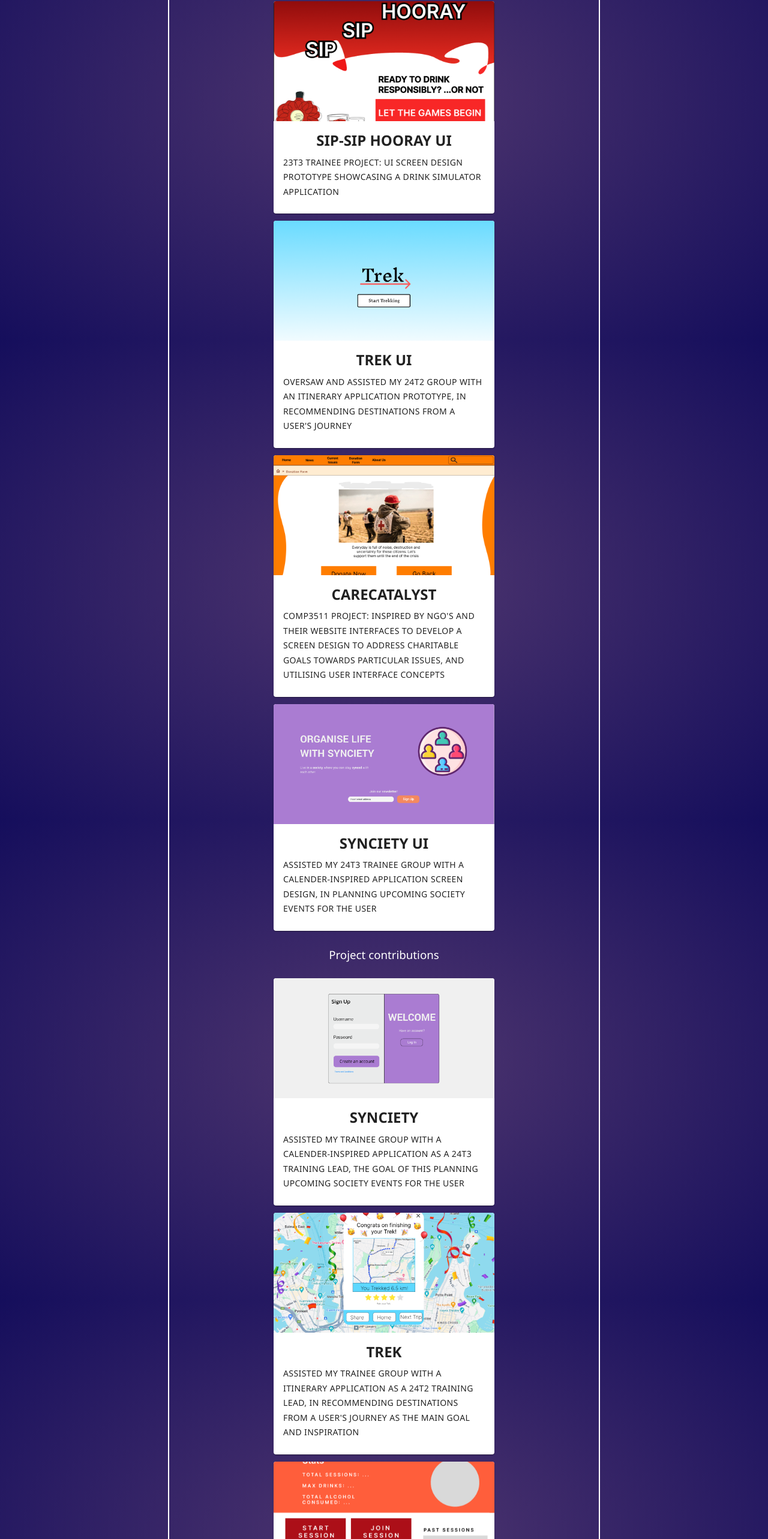
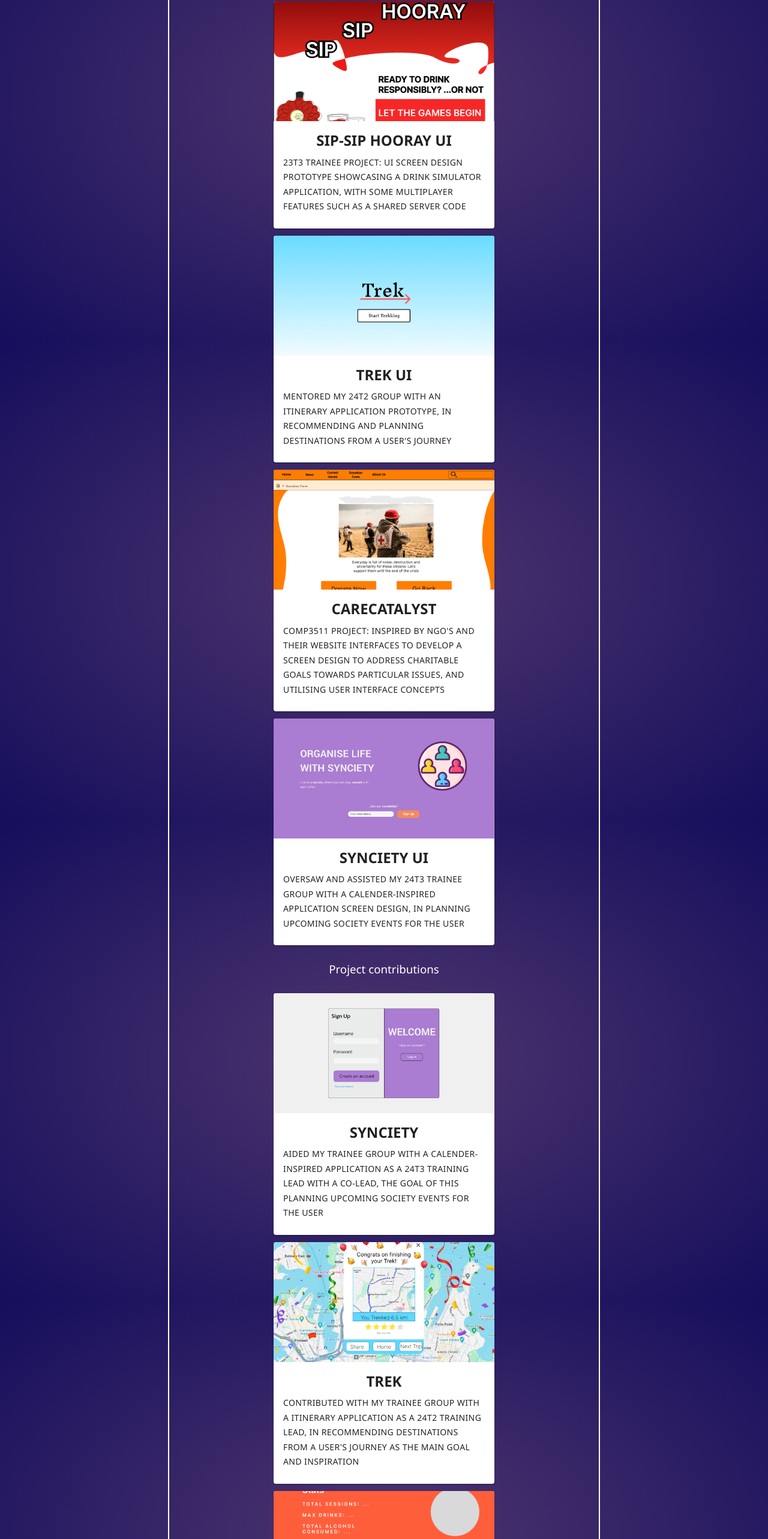
Before and after one commit to NgTaniel/port, a React (Vite) app in the folder portfolio/: page /projects in a window 1280 px wide. Shown: the part 232-2798 px from the top of the page at 60% size. Built offline with nearby package versions, Linux system fonts and the light colour scheme.

Commit message:
updated pages and portfolio content

```diff
--- a/portfolio/pages/Aboutpage.jsx
+++ b/portfolio/pages/Aboutpage.jsx
@@ -61,10 +61,10 @@ const Aboutpage = () => {
         </NoteIcon>
         <p>Hello, I am Nathaniel</p>
         <p>
-          I am a fourth year student at the University of New South Wales (UNSW) undergoing my Bachelor of Computer Science, with an option to potentially take an honours research thesis from the start of next year. As a current and aspiring undergraduate, I tend to explore many areas of computer science and software engineering, where during this exploration I have engaged in application development and user interface design. When developing applications, I learnt how outstanding user interface (UI) is important to appeal to the users and to provide a comfortable user experience (UX) whenever a user visits and interacts with an application to achieve their goals.
+          I am a fourth year student at the University of New South Wales (UNSW) undergoing my Bachelor of Computer Science, with an option to potentially take an honours research thesis from the start of next year. As a current and aspiring undergraduate, I tend to explore many areas of computer science and software engineering, where during this exploration I have engaged in application development and user interface design. When developing applications, I learnt the importance of outstanding user interfaces (UI) in appealing to the users and providing a comfortable user experience (UX) whenever a user visits and interacts with an application to achieve their goals.
         </p>
         <p>
-          Outside of my software development studies, I am an intermediate piano player for leisure, where I completed my Certificate of Performance in November 2022 and continued to explore online piano covers to learn.
+          Outside of my software development studies, I am an intermediate piano player for leisure, where I completed my Certificate of Performance in November 2022 and continue to explore online piano covers to learn.
         </p>
         <Subheading>Interests</Subheading>
         <p>
--- a/portfolio/pages/Contactpage.jsx
+++ b/portfolio/pages/Contactpage.jsx
@@ -16,7 +16,7 @@ const Contactpage = () => {
     margin: '5vh auto',
     padding: '0 3vw',
     color: 'white',
-    lineHeight: 1.6
+    lineHeight: 1.6,
   });
 
   const Backbutton = styled('button')({
--- a/portfolio/pages/Projectpage.jsx
+++ b/portfolio/pages/Projectpage.jsx
@@ -93,7 +93,7 @@ const Projectpage = () => {
                 Sip-Sip Hooray UI
               </CardTitle>
               <CardInfo variant="body3">
-                23T3 Trainee Project: UI Screen Design Prototype showcasing a drink simulator application
+                23T3 Trainee Project: UI Screen Design Prototype showcasing a drink simulator application, with some multiplayer features such as a shared server code
               </CardInfo>
             </CardContent>
           </StyledCard>
@@ -115,7 +115,7 @@ const Projectpage = () => {
                 Trek UI
               </CardTitle>
               <CardInfo variant="body3">
-                Oversaw and assisted my 24T2 group with an Itinerary application prototype, in recommending destinations from a user&apos;s journey
+                Mentored my 24T2 group with an Itinerary application prototype, in recommending and planning destinations from a user&apos;s journey
               </CardInfo>
             </CardContent>
           </StyledCard>
@@ -159,7 +159,7 @@ const Projectpage = () => {
                 Synciety UI
               </CardTitle>
               <CardInfo variant="body3">
-                Assisted my 24T3 trainee group with a Calender-inspired application screen design, in planning upcoming society events for the user
+                Oversaw and assisted my 24T3 trainee group with a Calender-inspired application screen design, in planning upcoming society events for the user
               </CardInfo>
             </CardContent>
           </StyledCard>
@@ -182,7 +182,7 @@ const Projectpage = () => {
                 Synciety
               </CardTitle>
               <CardInfo variant="body3">
-                Assisted my trainee group with a Calender-inspired application as a 24T3 Training Lead, the goal of this planning upcoming society events for the user
+                Aided my trainee group with a Calender-inspired application as a 24T3 Training Lead with a co-lead, the goal of this planning upcoming society events for the user
               </CardInfo>
             </CardContent>
           </StyledCard>
@@ -204,7 +204,7 @@ const Projectpage = () => {
                 Trek
               </CardTitle>
               <CardInfo variant="body3">
-                Assisted my trainee group with a Itinerary application as a 24T2 Training Lead, in recommending destinations from a user&apos;s journey as the main goal and inspiration
+                Contributed with my trainee group with a Itinerary application as a 24T2 Training Lead, in recommending destinations from a user&apos;s journey as the main goal and inspiration
               </CardInfo>
             </CardContent>
           </StyledCard>
@@ -231,6 +231,7 @@ const Projectpage = () => {
             </CardContent>
           </StyledCard>
         </ProjectButton>
+        <br/>
       </ProjectContainer>
       <br/>
     </AnimateComp>
--- a/portfolio/src/App.css
+++ b/portfolio/src/App.css
@@ -3,6 +3,7 @@
   width: 100vw;
   height: 100vh;
   margin: 0;
+  /* background-repeat: no-repeat; */
 }
 
 body {
```
